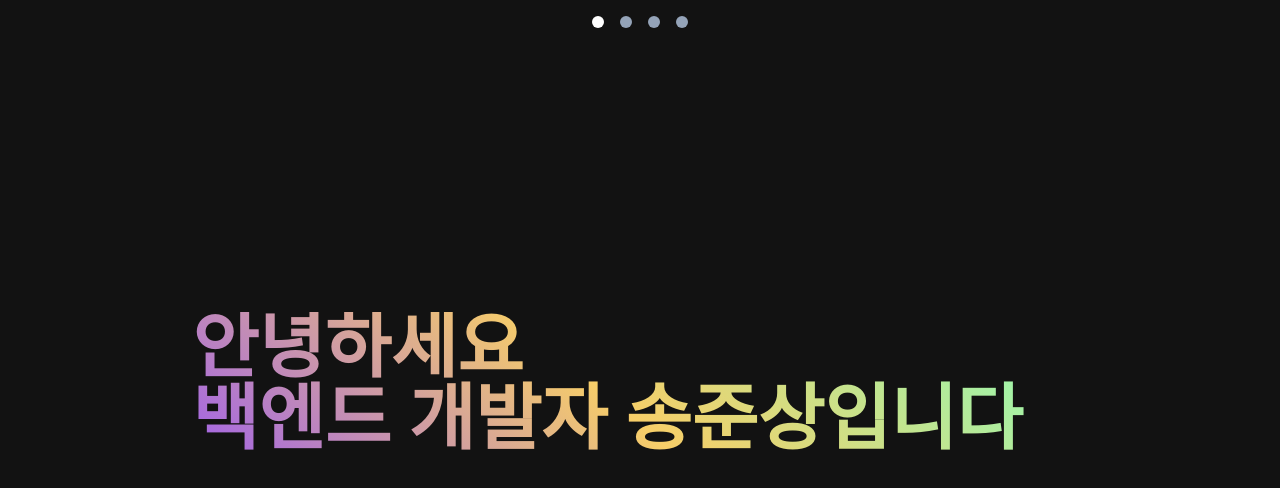
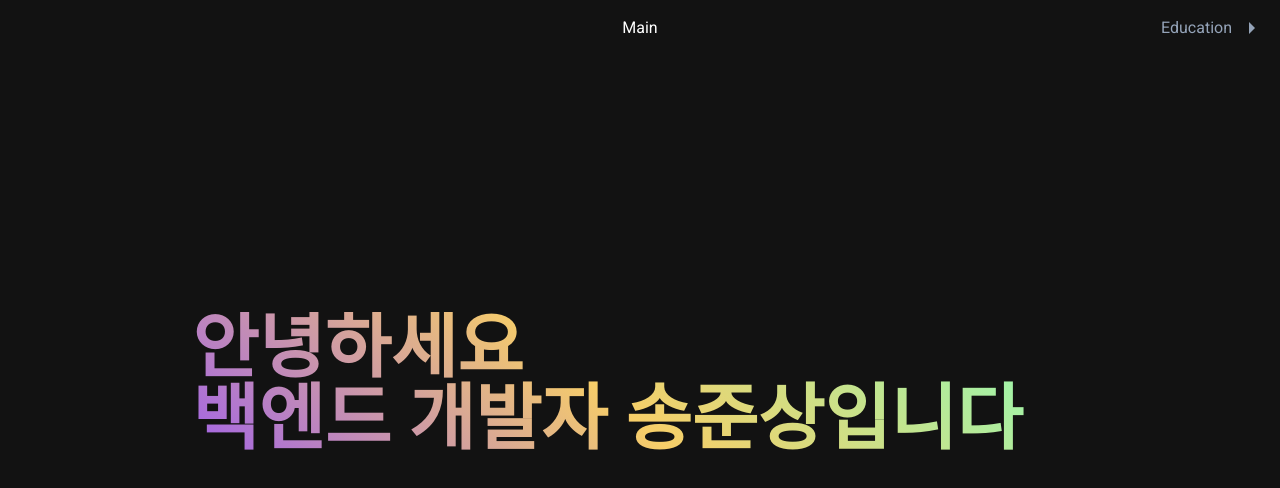
Before and after one commit to DDunDDang/Portfolio_v2, a React (Create React App) app: page / in a window 1280 px wide. Shown: the top 488 px of the page. Built offline with nearby package versions, Linux system fonts and the light colour scheme.

Commit message:
nav 수정

```diff
--- a/src/App.js
+++ b/src/App.js
@@ -66,21 +66,45 @@ function App() {
         };
     }, []);
 
+    const sectionNames = ["Main", "Education", "Skills & Certificates", "Projects"];
+
+    const getPreviousSection = () => {
+        return currentSection > 0 ? sectionNames[currentSection - 1] : null;
+    };
+
+    const getNextSection = () => {
+        return currentSection < sectionNames.length - 1 ? sectionNames[currentSection + 1] : null;
+    };
+
     return (
 <div>
             <div className="fixed top-0 left-0 w-full p-4 bg-gray-900">
-                <div className="flex justify-center space-x-4">
-                    {Object.keys(sectionRefs).map((key, index) => (
-                        <div
-                            key={index}
-                            className={`w-3 h-3 rounded-full ${
-                                currentSection === index ? "bg-white" : "bg-slate-400"
-                            }`}
-                        />
-                    ))}
+                <div className="flex items-center justify-between">
+                    <div className="flex items-center w-1/3 text-left text-slate-400">
+                        {getPreviousSection() && (
+                            <>
+                                <svg className="w-6 h-6 mr-2" viewBox="0 0 24 24" fill="none" xmlns="http://www.w3.org/2000/svg">
+                                    <path d="M9 12l6-6v12l-6-6z" fill="currentColor"/>
+                                </svg>
+                                <span>{getPreviousSection()}</span>
+                            </>
+                        )}
+                    </div>
+                    <div className="w-1/3 text-center text-white">
+                        {sectionNames[currentSection]}
+                    </div>
+                    <div className="flex items-center justify-end w-1/3 text-right text-slate-400">
+                        {getNextSection() && (
+                            <>
+                                <span>{getNextSection()}</span>
+                                <svg className="w-6 h-6 ml-2" viewBox="0 0 24 24" fill="none" xmlns="http://www.w3.org/2000/svg">
+                                    <path d="M15 12l-6 6V6l6 6z" fill="currentColor"/>
+                                </svg>
+                            </>
+                        )}
                     </div>
                 </div>
-
+            </div>
             <div ref={containerRef} className="scroll-container flex w-[400vw] transition-transform duration-500 ease-in-out">
                 <section ref={sectionRefs.main} className="flex items-center justify-center w-screen min-h-screen">
                     <Main />
@@ -103,12 +127,20 @@ function App() {
         style={{ opacity: messageOpacity }}
     >
         <svg className="w-6 h-6 mr-2" viewBox="0 0 24 24" fill="none" xmlns="http://www.w3.org/2000/svg">
+            <path d="M9 12l6-6v12l-6-6z" fill="currentColor"/>
+        </svg>
+        <svg className="w-6 h-6 mr-2" viewBox="0 0 24 24" fill="none" xmlns="http://www.w3.org/2000/svg">
             <rect x="5" y="1" width="14" height="22" rx="7" stroke="currentColor" strokeWidth="2"/>
             <line x1="12" y1="6" x2="12" y2="10" stroke="currentColor" strokeWidth="2"/>
         </svg>
         마우스를 스크롤 하면 화면이 좌우로 움직입니다.
+        <svg className="w-6 h-6 ml-2" viewBox="0 0 24 24" fill="none" xmlns="http://www.w3.org/2000/svg">
+            <path d="M15 12l-6 6V6l6 6z" fill="currentColor"/>
+        </svg>
     </div>
 )}
+
+
         </div>
     );
 }
```
Lines whose indentation alone changed are shown as unchanged.
